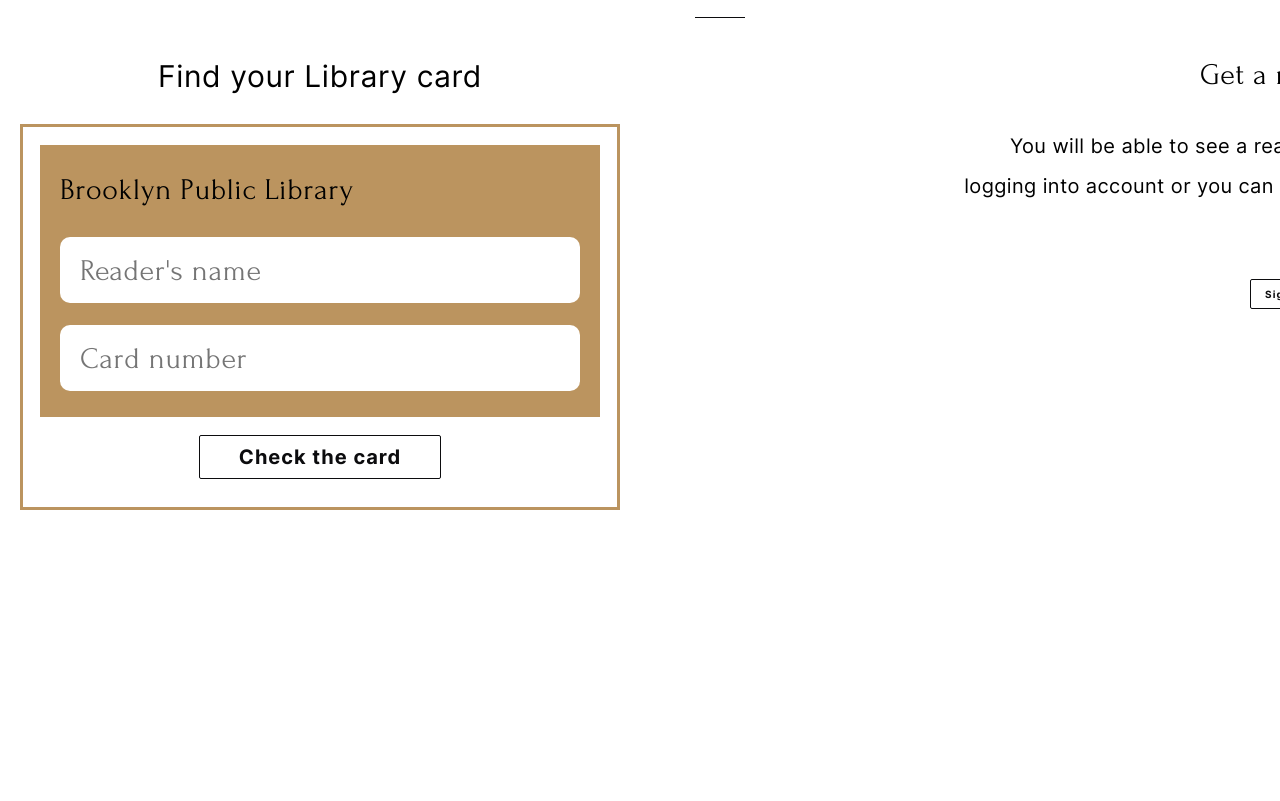
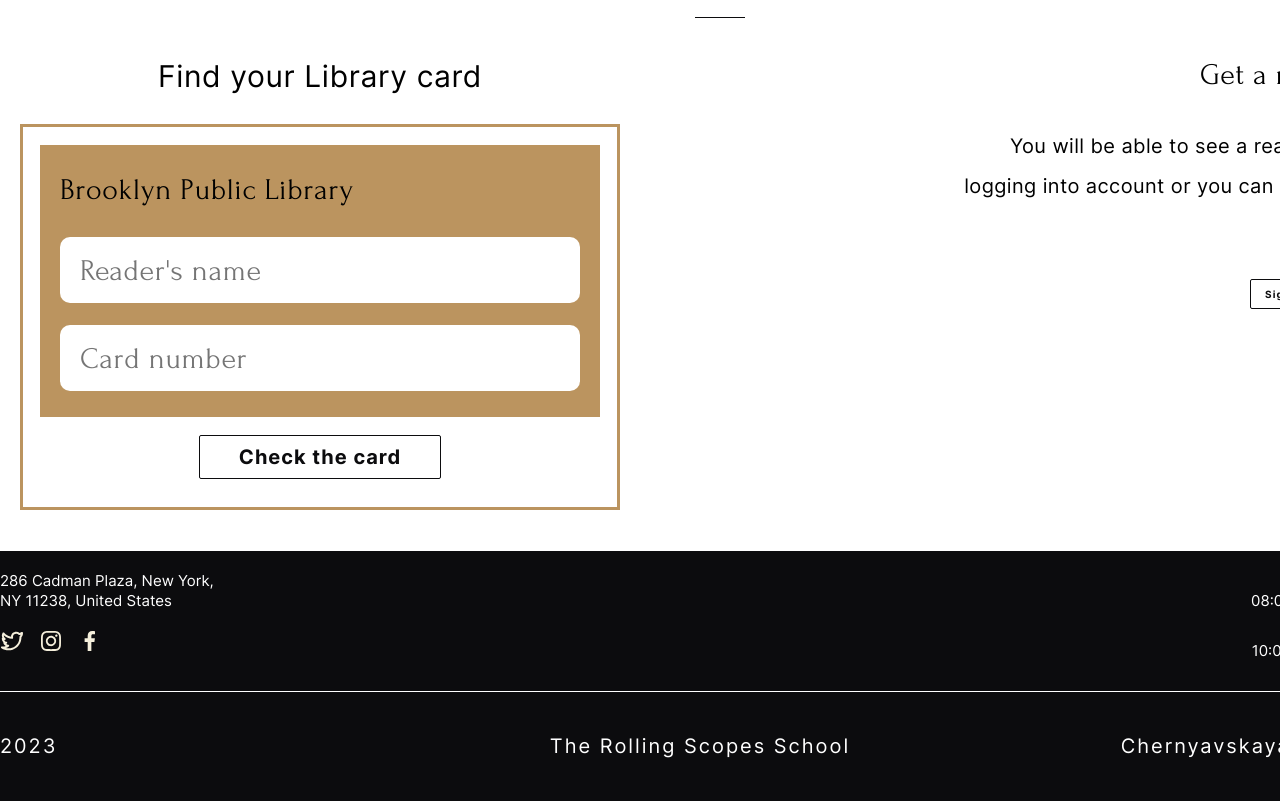
Before and after one commit to ChernyavskayaEv/library, a plain HTML site: page library/index.html in a window 1280 px wide. Shown: the part 4445-5246 px from the top of the page. Before the commit the page ends 4996 px from the top, so only its background shows below. Drawn offline with Linux system fonts and the light colour scheme.

Commit message:
feat: add footer

```diff
--- a/library/css/style.css
+++ b/library/css/style.css
@@ -269,7 +269,8 @@ h2 {
 .favorites__wrapper,
 .coffee-shop__wrapper,
 .contacts__wrapper,
-.librarycard__wrapper {
+.librarycard__wrapper,
+.footer__wrapper {
   display: flex;
   flex-direction: column;
   justify-content: center;
@@ -605,7 +606,26 @@ h2 {
 .contacts__info-connect-tel {
   letter-spacing: 2px;
   text-transform: capitalize;
+  position: relative;
 }
+
+.contacts__info-connect-mailto::before,
+.contacts__info-connect-tel::before {
+  content: '';
+  bottom: 0;
+  left: 0;
+  position: absolute;
+  width: 0%;
+  height: 1px;
+  background-color: #000;
+  transition: 0.5s;
+}
+
+.contacts__info-connect-mailto:hover::before,
+.contacts__info-connect-tel:hover::before {
+  width: 100%;
+}
+
 .contacts__info-connect-tel {
   text-decoration: none;
   color: #000;
@@ -621,6 +641,7 @@ h2 {
   font-weight: 700;
   letter-spacing: 2px;
   text-transform: capitalize;
+  position: relative;
 }
 
 .librarycard {
@@ -769,6 +790,107 @@ h2 {
   cursor: pointer;
 }
 
+.footer {
+  width: 100%;
+  height: 250px;
+  background: #0c0c0e;
+}
+
+.footer__row {
+  width: 100%;
+  display: flex;
+  justify-content: space-between;
+}
+
+.footer__row:first-child {
+  margin: 20px 0 10px;
+}
+
+.footer__address {
+  width: 229px;
+  flex-shrink: 0;
+  color: #fff;
+  font-size: 15px;
+  line-height: 20px;
+  position: relative;
+}
+
+.footer__schedule {
+  color: #fff;
+  text-align: right;
+  font-size: 15px;
+  line-height: 20px;
+}
+
+.footer__list {
+  display: flex;
+  gap: 15px;
+}
+
+.footer__item {
+  position: relative;
+}
+
+.footer__icon {
+  width: 24px;
+  height: 24px;
+  flex-shrink: 0;
+  margin-top: 8px;
+}
+
+.footer-underline {
+  width: 1400px;
+  height: 1px;
+  background: #fff;
+  margin: 30px 0 44px;
+}
+
+.footer-year {
+  width: 280px;
+  color: #fff;
+  text-align: start;
+  line-height: 20px;
+  letter-spacing: 2px;
+}
+
+.school {
+  color: #fff;
+  text-align: end;
+  line-height: 20px;
+  letter-spacing: 2px;
+  position: relative;
+}
+
+.my-github {
+  width: 280px;
+  color: #fff;
+  text-align: center;
+  line-height: 20px;
+  letter-spacing: 2px;
+  position: relative;
+}
+
+.footer__address::before,
+.footer__item::before,
+.school::before,
+.my-github::before {
+  content: '';
+  bottom: 0;
+  left: 0;
+  position: absolute;
+  width: 0%;
+  height: 1px;
+  background-color: #fff;
+  transition: 0.5s;
+}
+
+.footer__address:hover::before,
+.footer__item:hover::before,
+.school:hover::before,
+.my-github:hover::before {
+  width: 100%;
+}
+
 .active {
   background-color: #bb945f;
 }
--- a/library/index.html
+++ b/library/index.html
@@ -3,7 +3,13 @@
   <head>
     <meta charset="UTF-8" />
     <meta name="viewport" content="width=device-width, initial-scale=1.0" />
-    <title>Document</title>
+    <title>Brooklyn Public Library</title>
+    <link
+      rel="icon"
+      type="image/png"
+      sizes="32x32"
+      href="./img/favicon-32x32.png"
+    />
     <link rel="stylesheet" href="./css/style.css" />
   </head>
   <body>
@@ -652,7 +658,7 @@
                   >
                 </div>
               </div>
-              <img src="./img/map.jpg" alt="Our location" />
+              <img id="map" src="./img/map.jpg" alt="Our location" />
             </div>
           </div>
         </div>
@@ -706,5 +712,68 @@
         </div>
       </section>
     </main>
+    <footer class="footer">
+      <div class="wrapper">
+        <div class="footer__wrapper">
+          <div class="footer__row">
+            <a href="#map" class="footer__address"
+              >286 Cadman Plaza, New York,<br />NY 11238, United States</a
+            >
+            <div class="footer__schedule">
+              Mon - Fri<br />08:00 am - 07:00 pm
+            </div>
+          </div>
+          <div class="footer__row">
+            <ul class="footer__list">
+              <li class="footer__item">
+                <a href="https://twitter.com" target="_blank"
+                  ><img
+                    src="./img/svg/u_twitter-alt.svg"
+                    alt="icon_twitter"
+                    class="footer__icon"
+                /></a>
+              </li>
+              <li class="footer__item">
+                <a href="https://www.instagram.com" target="_blank"
+                  ><img
+                    src="./img/svg/u_instagram.svg"
+                    alt="icon_instagram"
+                    class="footer__icon"
+                /></a>
+              </li>
+              <li class="footer__item">
+                <a href="https://www.facebook.com" target="_blank">
+                  <img
+                    src="./img/svg/u_facebook-f.svg"
+                    alt="icon_facebook"
+                    class="footer__icon"
+                /></a>
+              </li>
+            </ul>
+            <div class="footer__schedule">
+              Sat - Sun<br />10:00 am - 06:00 pm
+            </div>
+          </div>
+          <div class="footer-underline"></div>
+          <div class="footer__row">
+            <div class="footer-year">2023</div>
+            <a
+              href="https://rs.school/js-stage0"
+              target="_blank"
+              class="school"
+            >
+              The Rolling Scopes School</a
+            >
+            <a
+              href="https://github.com/ChernyavskayaEv"
+              target="_blank"
+              class="my-github"
+            >
+              Chernyavskaya Evgeniya</a
+            >
+          </div>
+        </div>
+      </div>
+    </footer>
   </body>
 </html>
```
Also changed, not shown: library/img/favicon-32x32.png (added), library/img/svg/u_facebook-f.svg (added), library/img/svg/u_instagram.svg (added), library/img/svg/u_twitter-alt.svg (added).
